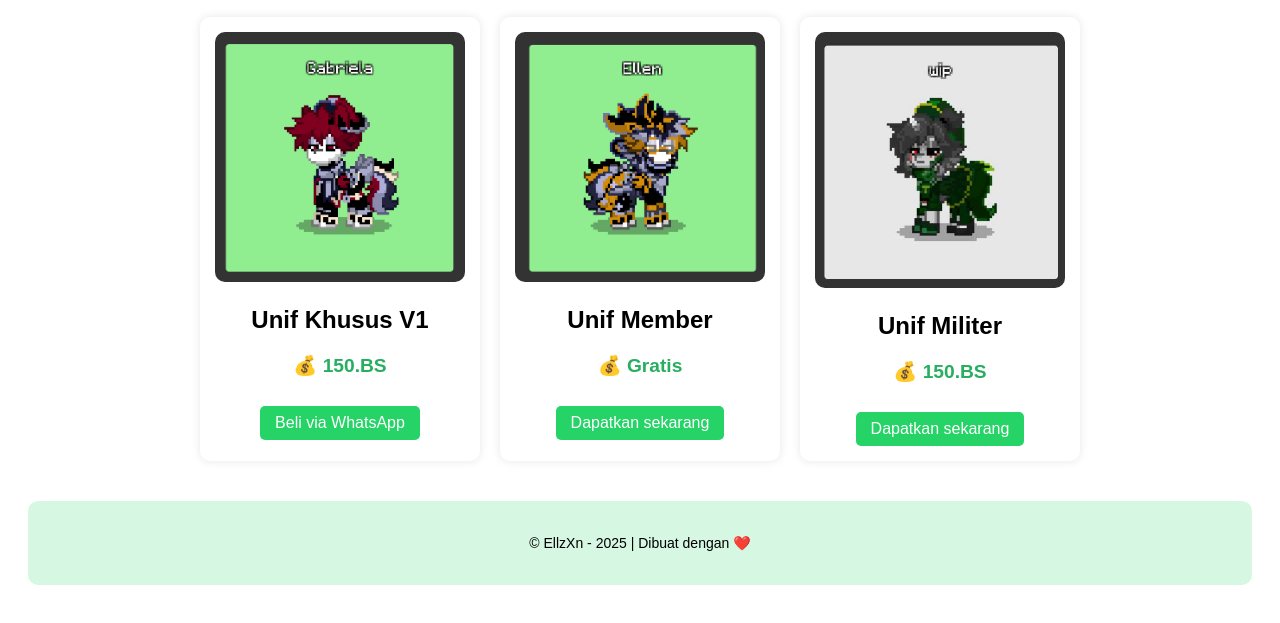
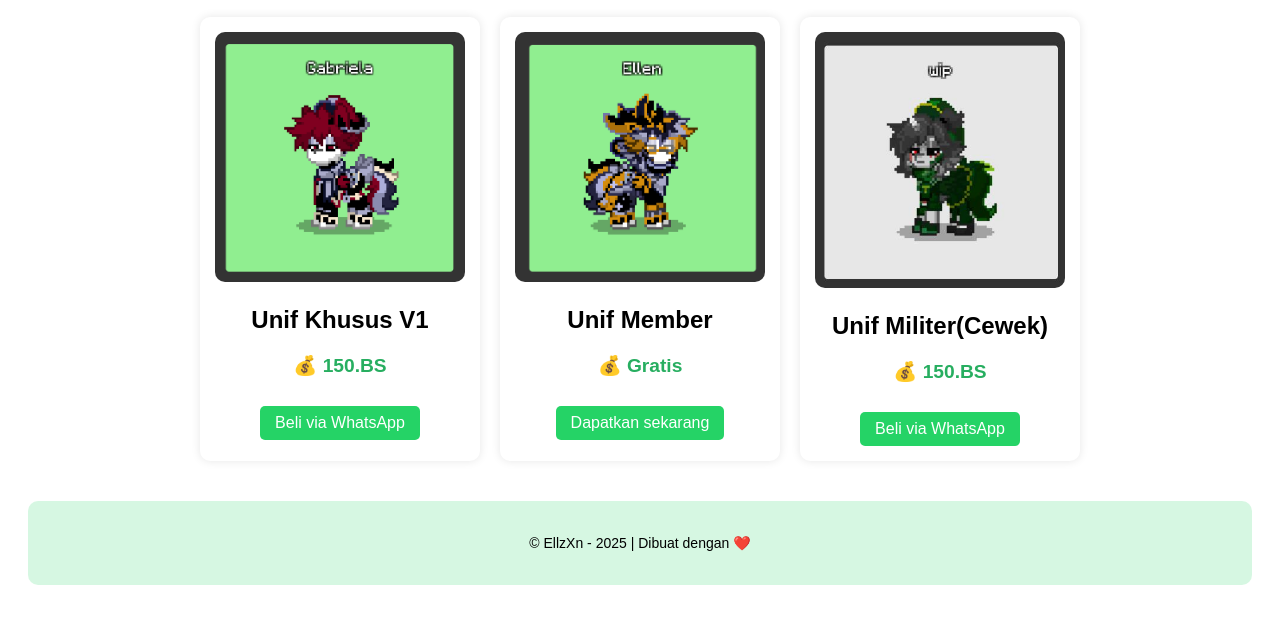
Before and after one commit to EllzXn/listproduk, a plain HTML site: page index.html in a window 1280 px wide. Shown: the part 149-772 px from the top of the page. Drawn offline with Linux system fonts and the light colour scheme.

Commit message:
Update index.html

```diff
--- a/index.html
+++ b/index.html
@@ -40,9 +40,9 @@
 
         <div class="product military">
             <img src="./gambar/unifmiliter.png" alt="Produk 2">
-            <h2>Unif Militer</h2>
+            <h2>Unif Militer(Cewek)</h2>
             <p class="price">💰 150.BS</p>
-            <a href="https://wa.me/62882019632673?text=Halo+bang,+saya+mau+beli+*Unif+Militer*" class="btn">Dapatkan sekarang</a>
+            <a href="https://wa.me/62882019632673?text=Halo+bang,+saya+mau+beli+*Unif+Militer(Cewek)*" class="btn">Beli via WhatsApp</a>
         </div>
     </div>
 
```
